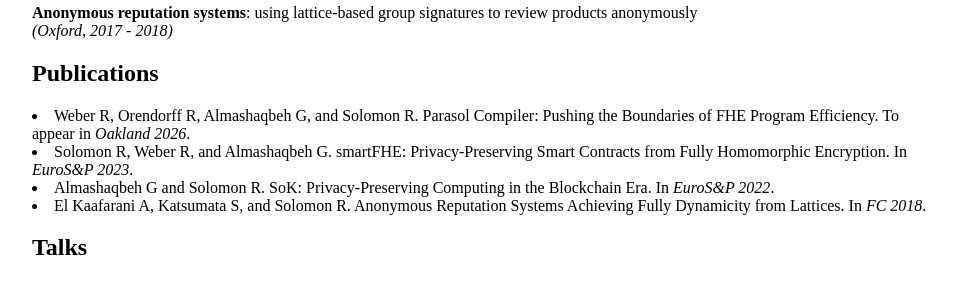
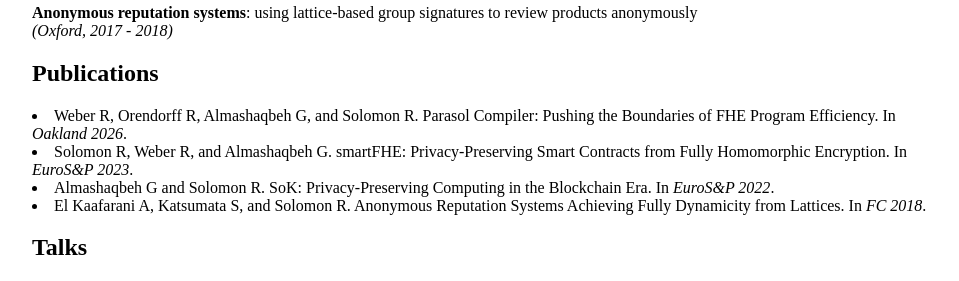
Before and after one commit to ravital/ravital.github.io, a Jekyll site: the page built from about/index.html, in a window 1280 px wide. Shown: the part 383-664 px from the top of the page, without its empty margins (160-1119 px from the left). Built offline with Jekyll 4.4.1, drawn with Linux system fonts in a browser that asks for light colours.

Commit message:
Update index.html

```diff
--- a/about/index.html
+++ b/about/index.html
@@ -16,7 +16,7 @@ title: About Ravital Solomon
 
 
 			<h2>Publications</h2>
-			<li>Weber R, Orendorff R, Almashaqbeh G, and Solomon R. Parasol Compiler: Pushing the Boundaries of FHE Program Efficiency. To appear in <i>Oakland 2026</i>. </li>
+			<li>Weber R, Orendorff R, Almashaqbeh G, and Solomon R. Parasol Compiler: Pushing the Boundaries of FHE Program Efficiency. In <i>Oakland 2026</i>. </li>
 			<li>Solomon R, Weber R, and Almashaqbeh G. smartFHE: Privacy-Preserving Smart Contracts from Fully Homomorphic Encryption. In <i>EuroS&P 2023</i>.</li>
 			<li>Almashaqbeh G and Solomon R. SoK: Privacy-Preserving Computing in the Blockchain Era. In <i>EuroS&P 2022</i>.</li>
 			<li>El Kaafarani A, Katsumata S, and Solomon R. Anonymous Reputation Systems Achieving Fully Dynamicity from Lattices. In <i>FC 2018</i>.</li>
```
